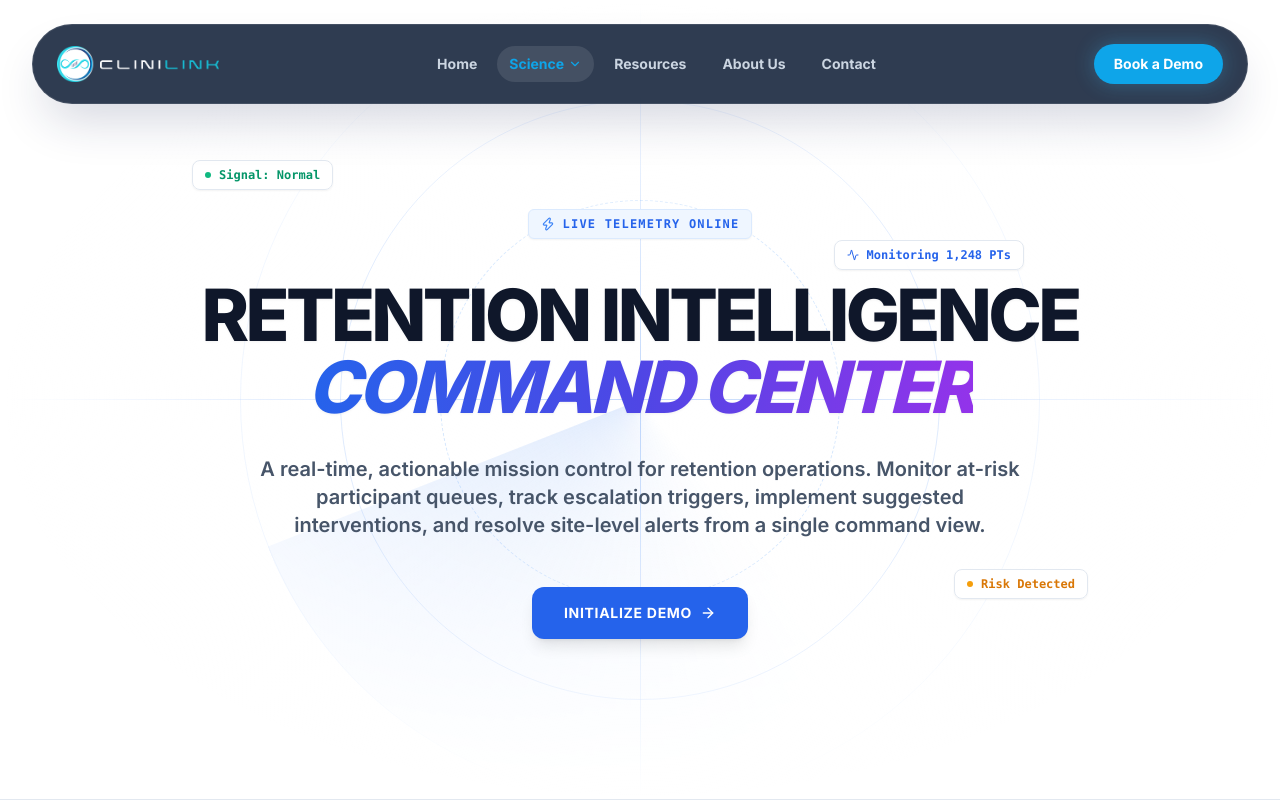
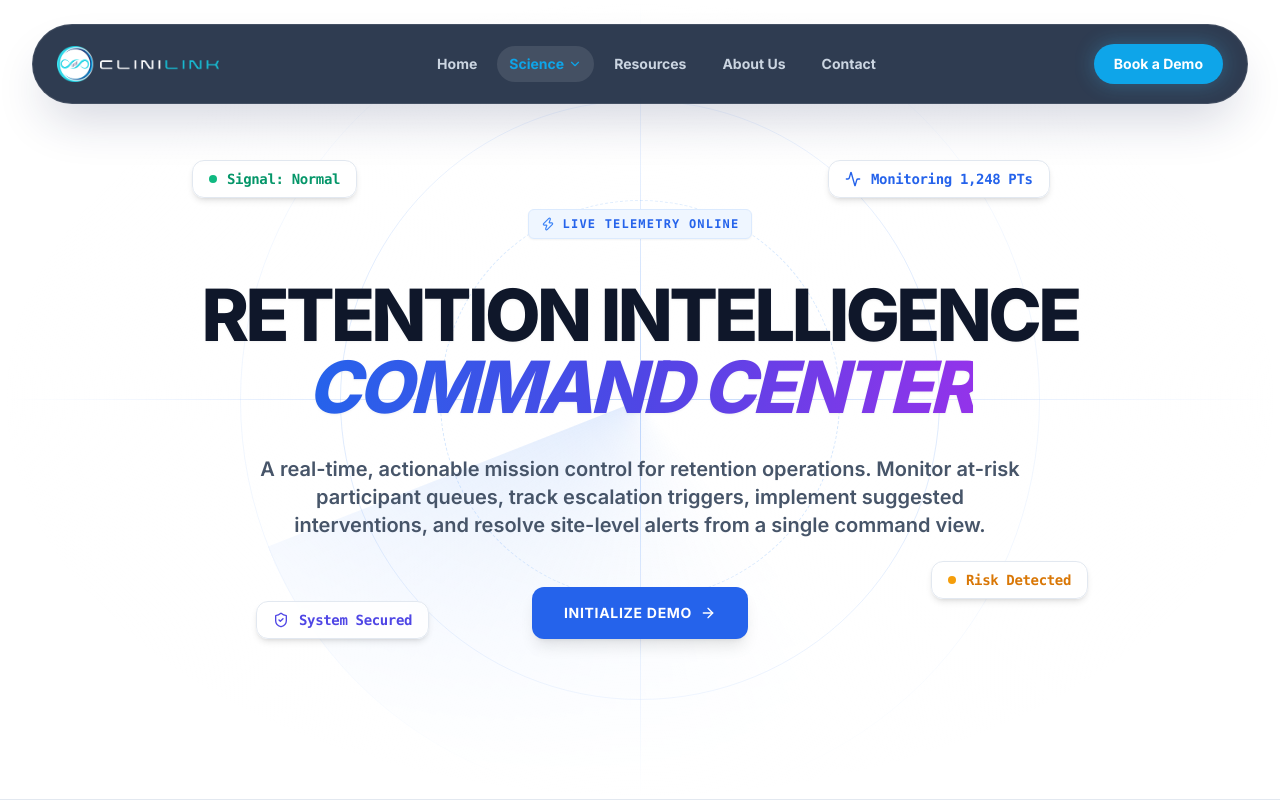
Before and after one commit to Vyce-Digital-Media/clinilink-web, a React (Vite) app: page /retention-intelligence in a window 1280 px wide. Shown: the top 800 px of the page. Built offline with nearby package versions, Linux system fonts and the light colour scheme.

Commit message:
add About, Platform, Resources, and Retention Intelligence pages

```diff
--- a/src/pages/About.jsx
+++ b/src/pages/About.jsx
@@ -125,7 +125,7 @@ export default function About() {
               initial={{ opacity: 0, scale: 0.8 }}
               animate={{ opacity: 1, scale: 1 }}
               transition={{ duration: 1, delay: 0.8, ease: "easeOut" }}
-              className="absolute top-1/3 -left-12 bg-white p-4 rounded-2xl shadow-xl border border-slate-100 z-30 flex items-center gap-4"
+              className="absolute top-12 -right-6 bg-white p-4 rounded-2xl shadow-xl border border-slate-100 z-30 flex items-center gap-4"
             >
               <div className="w-12 h-12 rounded-full bg-blue-50 flex items-center justify-center">
                 <Users2 className="text-blue-600" size={24} />
--- a/src/pages/Resources.jsx
+++ b/src/pages/Resources.jsx
@@ -226,10 +226,10 @@ export default function Resources() {
               <div className="w-1/3">
                 <motion.div
                   animate={{ y: ["0%", "-50%"] }}
-                  transition={{ duration: 20, repeat: Infinity, ease: "linear" }}
+                  transition={{ duration: 80, repeat: Infinity, ease: "linear" }}
                   className="w-full flex flex-col gap-6 pb-6"
                 >
-                  {[...Array(6)].map((_, i) => (
+                  {[...Array(16)].map((_, i) => (
                     <img
                       key={`col1-${i}`}
                       src={`https://images.unsplash.com/photo-1576091160550-2173dba999ef?auto=format&fit=crop&w=400&q=80`}
@@ -244,10 +244,10 @@ export default function Resources() {
               <div className="w-1/3 pt-12">
                 <motion.div
                   animate={{ y: ["-50%", "0%"] }}
-                  transition={{ duration: 25, repeat: Infinity, ease: "linear" }}
+                  transition={{ duration: 95, repeat: Infinity, ease: "linear" }}
                   className="w-full flex flex-col gap-6 pb-6"
                 >
-                  {[...Array(6)].map((_, i) => (
+                  {[...Array(16)].map((_, i) => (
                     <img
                       key={`col2-${i}`}
                       src={`https://images.unsplash.com/photo-1551836022-d5d88e9218df?auto=format&fit=crop&w=400&q=80`}
@@ -262,10 +262,10 @@ export default function Resources() {
               <div className="w-1/3">
                 <motion.div
                   animate={{ y: ["0%", "-50%"] }}
-                  transition={{ duration: 18, repeat: Infinity, ease: "linear" }}
+                  transition={{ duration: 70, repeat: Infinity, ease: "linear" }}
                   className="w-full flex flex-col gap-6 pb-6"
                 >
-                  {[...Array(6)].map((_, i) => (
+                  {[...Array(16)].map((_, i) => (
                     <img
                       key={`col3-${i}`}
                       src={`https://images.unsplash.com/photo-1582213782179-e0d53f98f2ca?auto=format&fit=crop&w=400&q=80`}
--- a/src/pages/RetentionIntelligence.jsx
+++ b/src/pages/RetentionIntelligence.jsx
@@ -687,30 +687,40 @@ export default function RetentionIntelligence() {
             initial={{ opacity: 0, scale: 0 }}
             animate={{ opacity: 1, scale: 1 }}
             transition={{ delay: 1, duration: 0.5 }}
-            className="absolute top-[20%] left-[15%] bg-white/80 backdrop-blur border border-slate-200 shadow-sm px-3 py-1.5 rounded-lg flex items-center gap-2"
+            className="absolute top-[20%] left-[15%] bg-white/80 backdrop-blur border border-slate-200 shadow-md px-4 py-2 rounded-xl flex items-center gap-2.5"
           >
-            <span className="w-1.5 h-1.5 rounded-full bg-emerald-500 animate-pulse"></span>
-            <span className="text-xs font-mono text-emerald-600 font-semibold">Signal: Normal</span>
+            <span className="w-2 h-2 rounded-full bg-emerald-500 animate-pulse"></span>
+            <span className="text-sm font-mono text-emerald-600 font-bold tracking-tight">Signal: Normal</span>
           </motion.div>
 
           <motion.div
             initial={{ opacity: 0, scale: 0 }}
             animate={{ opacity: 1, scale: 1 }}
             transition={{ delay: 1.5, duration: 0.5 }}
-            className="absolute bottom-[25%] right-[15%] bg-white/80 backdrop-blur border border-slate-200 shadow-sm px-3 py-1.5 rounded-lg flex items-center gap-2"
+            className="absolute bottom-[25%] right-[15%] bg-white/80 backdrop-blur border border-slate-200 shadow-md px-4 py-2 rounded-xl flex items-center gap-2.5"
           >
-            <span className="w-1.5 h-1.5 rounded-full bg-amber-500 animate-pulse"></span>
-            <span className="text-xs font-mono text-amber-600 font-semibold">Risk Detected</span>
+            <span className="w-2 h-2 rounded-full bg-amber-500 animate-pulse"></span>
+            <span className="text-sm font-mono text-amber-600 font-bold tracking-tight">Risk Detected</span>
           </motion.div>
 
           <motion.div
             initial={{ opacity: 0, scale: 0 }}
             animate={{ opacity: 1, scale: 1 }}
             transition={{ delay: 2, duration: 0.5 }}
-            className="absolute top-[30%] right-[20%] bg-white/80 backdrop-blur border border-slate-200 shadow-sm px-3 py-1.5 rounded-lg flex items-center gap-2"
+            className="absolute top-[20%] right-[18%] bg-white/80 backdrop-blur border border-slate-200 shadow-md px-4 py-2 rounded-xl flex items-center gap-2.5"
           >
-            <Activity size={12} className="text-blue-600" />
-            <span className="text-xs font-mono text-blue-600 font-semibold">Monitoring 1,248 PTs</span>
+            <Activity size={16} className="text-blue-600" />
+            <span className="text-sm font-mono text-blue-600 font-bold tracking-tight">Monitoring 1,248 PTs</span>
+          </motion.div>
+
+          <motion.div
+            initial={{ opacity: 0, scale: 0 }}
+            animate={{ opacity: 1, scale: 1 }}
+            transition={{ delay: 2.5, duration: 0.5 }}
+            className="absolute bottom-[20%] left-[20%] bg-white/80 backdrop-blur border border-slate-200 shadow-md px-4 py-2 rounded-xl flex items-center gap-2.5"
+          >
+            <ShieldCheck size={16} className="text-indigo-600" />
+            <span className="text-sm font-mono text-indigo-600 font-bold tracking-tight">System Secured</span>
           </motion.div>
         </div>
 
```
Also changed, not shown: src/pages/Platform.jsx (+39 -48 lines).
